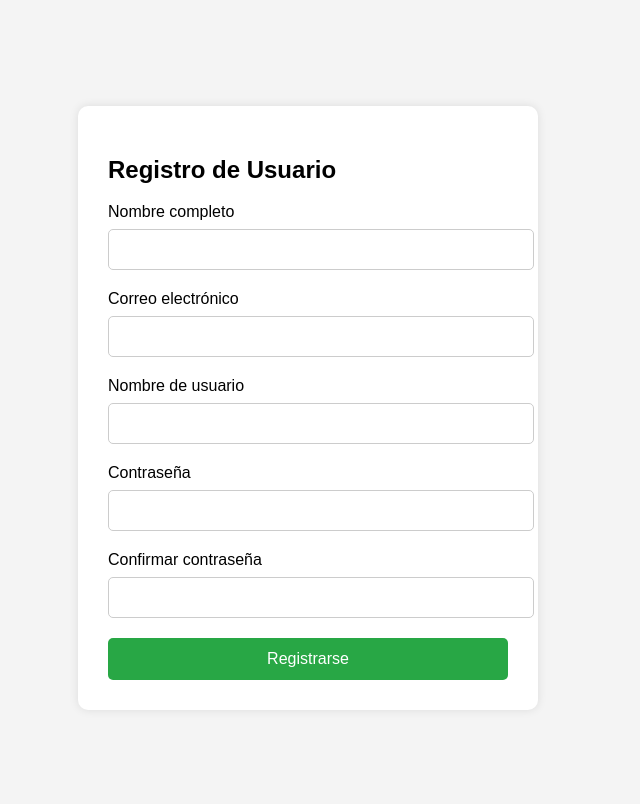
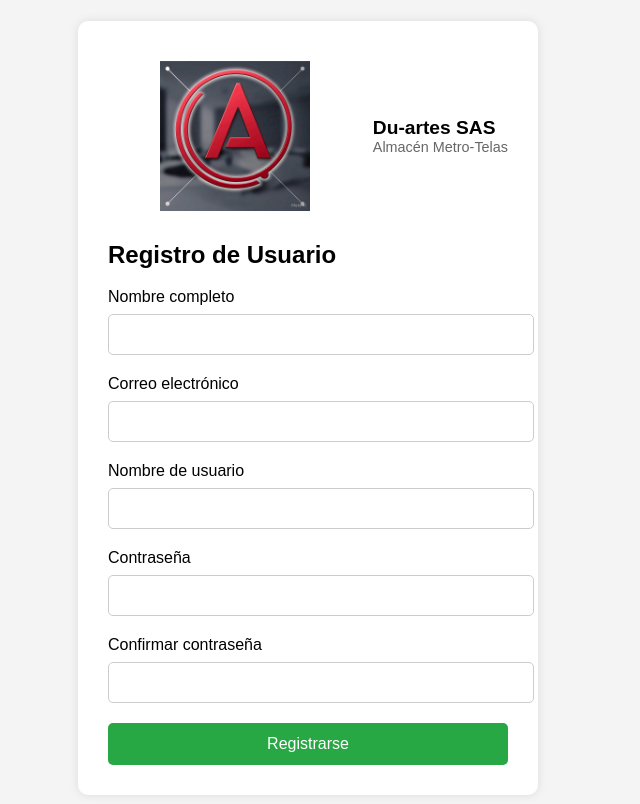
Before and after one commit to MI-DU-GAL/Alixcontrolling, a plain HTML site: page AlixC/index.html in a window 1280 px wide. Shown: the whole page, without its empty margins (332-972 px from the left). Drawn offline with Linux system fonts and the light colour scheme.

Commit message:
agregando-logo-al-formulario

```diff
--- a/AlixC/index.html
+++ b/AlixC/index.html
@@ -8,7 +8,15 @@
 <body>
 
     <div class="registro-container">
+        <div class="logo-container">
+            <img src="log-AlixC.jpg" alt="logo-de-la-empresa" class="log">
+            <div class="text-container">
+            <span class="empresa">Du-artes SAS</span>
+            <span class="sucursal">Almacén Metro-Telas</span>
+        </div>
+    </div>
     <h2>Registro de Usuario</h2>
+
     <form action="#" method="POST">
     <label for="nombre">Nombre completo</label>
     <input type="text" id="nombre" name="nombre" required>
--- a/AlixC/stile.css
+++ b/AlixC/stile.css
@@ -13,6 +13,30 @@ body {
     box-shadow: 0 0 10px rgba(0,0,0,0.1);
     width: 100%;
     max-width: 400px;
+    }
+    /*estilos para el logo*/
+    .logo-container{
+        display: flex;
+        align-items: center;
+        gap: 10px;
+    }
+    .text-container{
+        display: flex;
+        flex-direction: column;
+    }
+    .empresa{
+        font-weight: bold;
+        font-size: 1.2em;
+    }
+    .sucursal{
+        font-size: 0.9em;
+        color: #666;
+    }
+    .log{
+        width: 150px;
+        height: auto;
+        display: block;
+        margin: 10px auto; /* Centra el logo con margen */
     }
     input[type="text"], input[type="email"], input[type="password"] {
     width: 100%;
```
Also changed, not shown: AlixC/log-AlixC.jpg (added).
